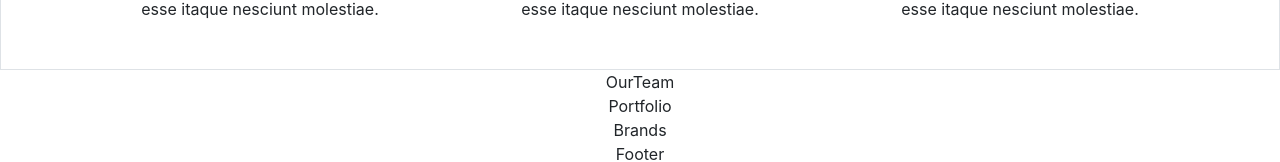
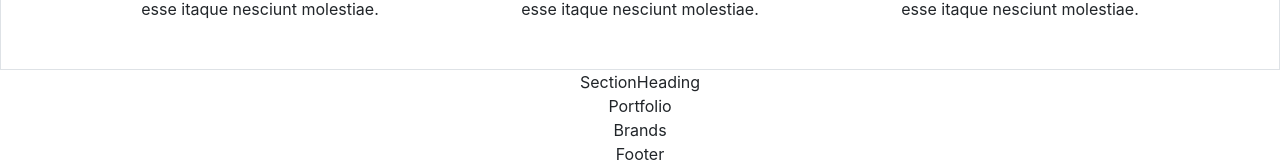
Before and after one commit to staszek998/wwdc8-top-designers, a React (Create React App) app: page / in a window 1280 px wide. Shown: the part 674-836 px from the top of the page. Built offline with nearby package versions, Linux system fonts and the light colour scheme.

Commit message:
Create and implement the SectionHeading component

```diff
--- /dev/null
+++ b/src/components/SectionHeading/SectionHeading.jsx
@@ -0,0 +1,23 @@
+/**
+ * @file This component is used as a 1st component of each section.
+ *
+ * @author Stanisław Gregor <gregor.stanislaw@hotmail.com>
+ */
+
+// JS imports
+import React from "react";
+
+// SCSS imports
+import "./_SectionHeading.scss";
+
+const SectionHeading = ({ span, heading }) => (
+  <div className="SectionHeading">
+    <div className="container">
+      <div className="row">
+        <div className="col-12">SectionHeading</div>
+      </div>
+    </div>
+  </div>
+);
+
+export default SectionHeading;
--- a/src/sections/OurTeam/OurTeam.jsx
+++ b/src/sections/OurTeam/OurTeam.jsx
@@ -1,5 +1,5 @@
 /**
- * @file This is the 2nd sectionof the web app content. It showcases the company's team.
+ * @file This is the 2nd section of the web app content. It showcases the company's team.
  *
  * @author Stanisław Gregor <gregor.stanislaw@hotmail.com>
  */
@@ -9,7 +9,12 @@ import React from "react";
 
 // SCSS imports
 import "./_OurTeam.scss";
+import SectionHeading from "../../components/SectionHeading/SectionHeading";
 
-const OurTeam = () => <section className="OurTeam text-center">OurTeam</section>;
+const OurTeam = () => (
+  <section className="OurTeam text-center">
+    <SectionHeading span="Meet us!" heading="OUR TEAM" />
+  </section>
+);
 
 export default OurTeam;
```
Also changed, not shown: src/components/SectionHeading/_SectionHeading.scss (added).
